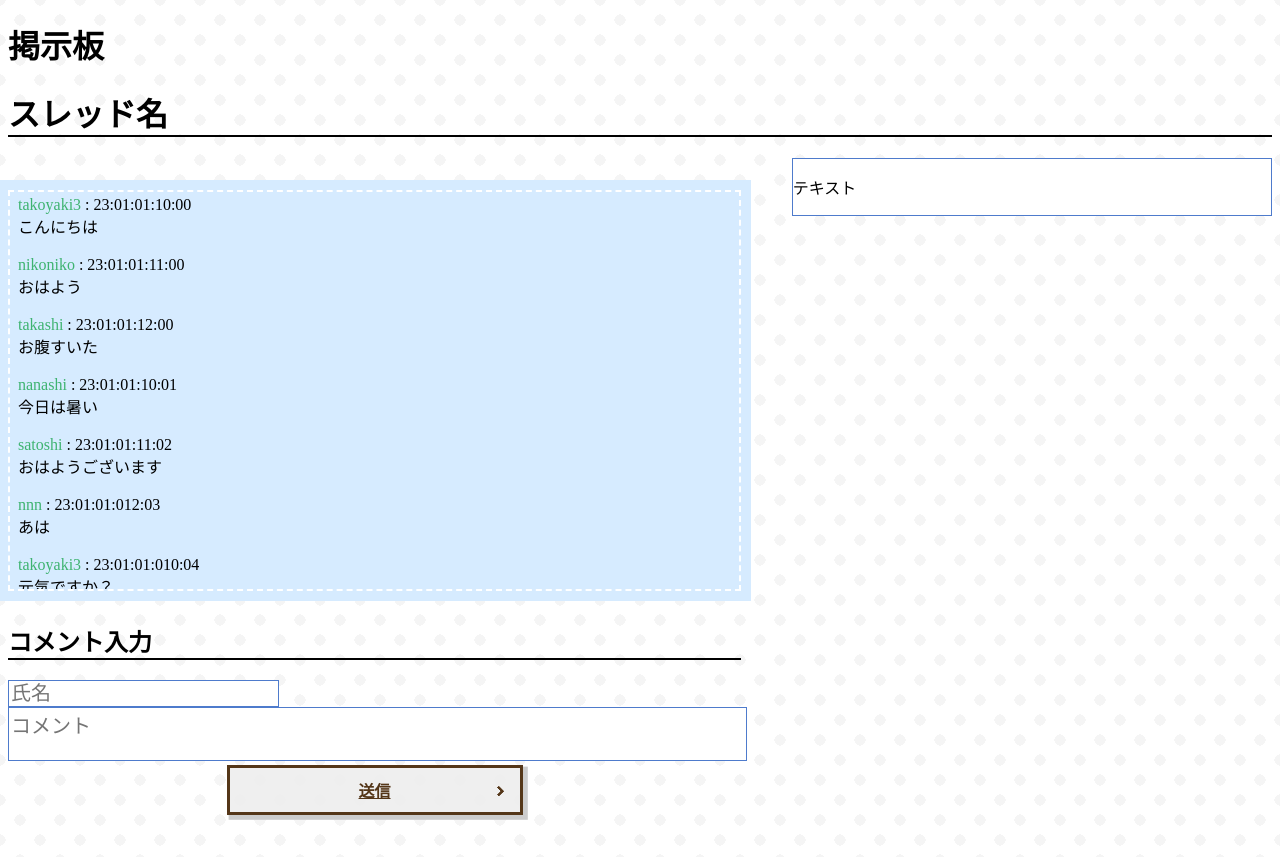
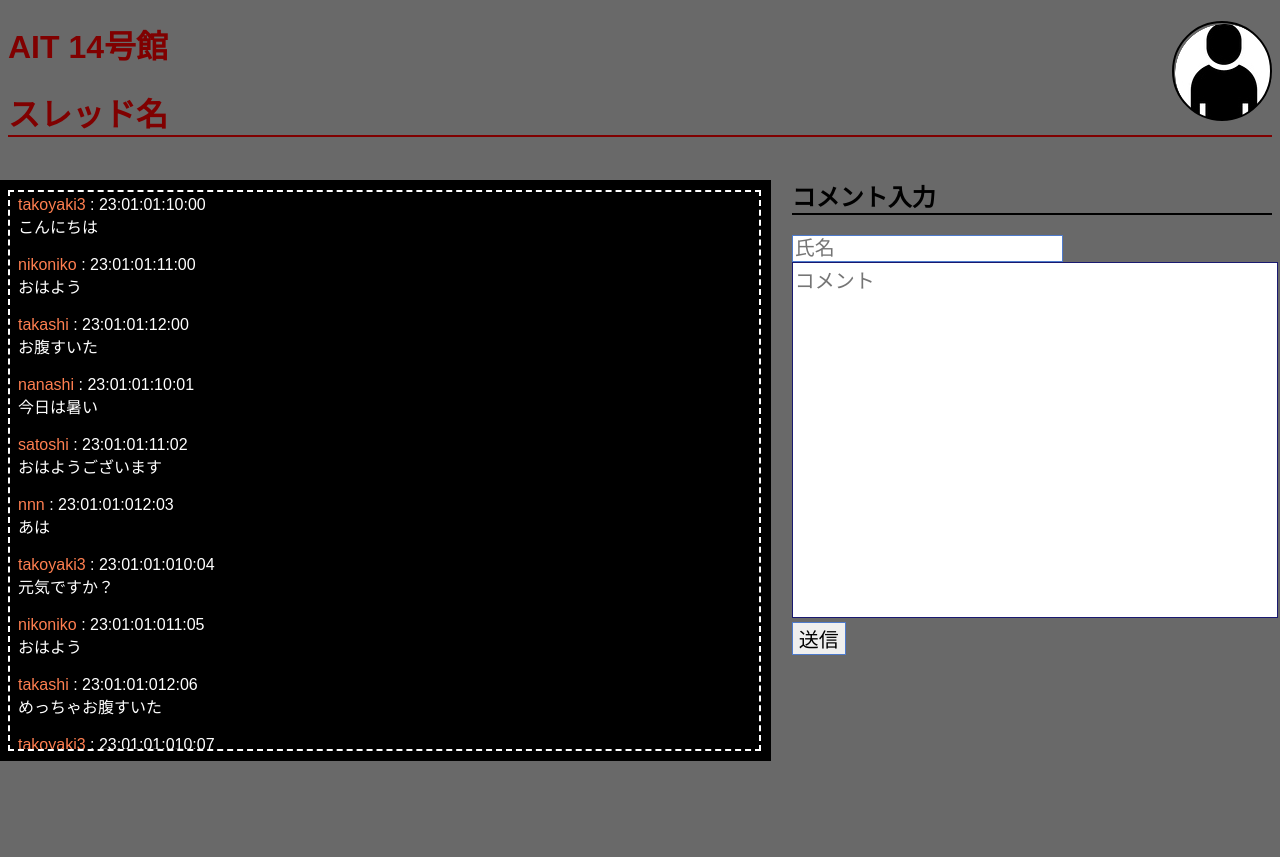
Before and after one commit to 2022AIT-OOP2-G11/ziyuukadai, a Flask app: page /thread in a window 1280 px wide. Shown: the top 857 px of the page. Run offline with Flask 2, Linux system fonts and the light colour scheme.

Commit message:
戻るボタンとアイコンボタンをつけました

```diff
--- a/static/index.js
+++ b/static/index.js
@@ -1,8 +1,10 @@
 // <script src="https://ajax.googleapis.com/ajax/libs/jquery/2.2.4/jquery.min.js"></script>
-{/* <script language="javascript" type="text/javascript" src="/static/index.js"> */}
+{
+  /* <script language="javascript" type="text/javascript" src="/static/index.js"> */
+}
 // </script>
 // ↑HTMLにこれ入れる
 
 $.getJSON("/static/sample.json", (data) => {
-    console.log(data)
+  console.log(data);
 });
--- a/static/index2.css
+++ b/static/index2.css
@@ -1,24 +1,70 @@
 body {
-  background-color: #fff;
-  background-image: radial-gradient(#f5f5f5 20%, transparent 20%),
-    radial-gradient(#f5f5f5 20%, transparent 20%);
+  background-color: #696969;
+  font-family: "ヒラギノ角ゴ StdN", "Hiragino Kaku Gothic StdN", sans-serif;
+  /*
+  background-color: #111;
+  color: #fff;
+  background-image: radial-gradient(#808080 20%, transparent 20%),
+    radial-gradient(#808080 20%, transparent 20%);
   background-size: 40px 40px;
-  background-position: 0 0, 20px 20px;
+  background-position: 0 0, 20px 20px;*/
+  /*background-color: #808080;
+  color: #fff;
+  background-image: linear-gradient(-90deg, #111 50%, transparent 50%),
+    linear-gradient(#111 50%, transparent 50%);
+  background-size: 20px 20px;*/
+}
+h1 {
+  color: #800000;
+}
+.account {
+  border: #000 2px solid; /*境界線の指定*/
+  border-radius: 50%;
+  display: block;
+  width: 100px;
+  height: 100px;
+  box-sizing: border-box;
+  background-image: url("../static/icon.png");
+  padding: 15px 15px 15px 15px;
+  text-align: center;
+  float: right;
 }
 .comment {
+  color: #fff;
   background-color: #ffffff;
-  border: #4e7bcc 1px solid; /*境界線の指定*/
-  height: 390px; /* 横幅を200pxに指定 */
+  border: #191970 1px solid; /*境界線の指定*/
+  height: 550px; /* 横幅を550pxに指定 */
   overflow-y: scroll; /* 縦方向にスクロール可能にする */
   padding: 0.2em 0.5em;
   margin: 2em 0;
-  background: #d6ebff;
-  box-shadow: 0px 0px 0px 10px #d6ebff;
+  background: #000;
+  box-shadow: 0px 0px 0px 10px #000;
   border: dashed 2px white;
+  width: 58%;
+  float: left;
 }
 
 span {
-  color: #3eb370;
+  color: #ff7f50;
+}
+
+a.btn {
+  display: block;
+  text-align: center;
+  vertical-align: middle;
+  text-decoration: none;
+  width: 50px;
+  margin: auto;
+  padding: 1rem 3rem;
+  font-weight: normal;
+  border: 2px solid #27acd9;
+  color: #27acd9;
+  transition: 0.5s;
+  float: right;
+}
+a.btn:hover {
+  color: #fff;
+  background: #27acd9;
 }
 
 .text {
@@ -28,18 +74,11 @@ span {
   transform: translateX(100%); /*初期位置*/
 }
 .box {
-  border: #4e7bcc 1px solid; /*境界線の指定*/
+  width: 38%;
+  float: right;
 }
-
-div#main {
-  width: 58%;
-  float: left;
-}
-
 nav {
   background-color: #ffffff;
-  width: 38%;
-  float: right;
 }
 
 .heading {
@@ -52,43 +91,9 @@ input {
 }
 
 textarea {
-  border: #4e7bcc 1px solid;
+  border: #191970 1px solid;
   width: 100%;
+  height: 350px;
   font-size: 15pt;
   resize: none;
 }
-
-.button a {
-  position: relative;
-  display: flex;
-  justify-content: space-around;
-  align-items: center;
-  margin: 0 auto;
-  max-width: 240px;
-  padding: 10px 25px;
-  color: #543618;
-  transition: 0.3s ease-in-out;
-  font-weight: 600;
-  background: #eeee;
-  border: 0.2rem solid #543618;
-  box-shadow: 0.2rem 0.2rem 0px 0.1rem #cccccc;
-}
-.button a:hover {
-  transform: translate3d(0.2rem, 0.2rem, 0);
-  box-shadow: none;
-  opacity: 1;
-  transition: all 0.2s;
-}
-.button a:after {
-  content: "";
-  width: 5px;
-  height: 5px;
-  border-top: 3px solid #543618;
-  border-right: 3px solid #543618;
-  transform: rotate(45deg) translateY(-50%);
-  position: absolute;
-  top: 50%;
-  right: 20px;
-  border-radius: 1px;
-  transition: 0.3s ease-in-out;
-}
--- a/templates/thread.html
+++ b/templates/thread.html
@@ -8,13 +8,15 @@
     <!--文字エンコードの指定。簡単に言うと文字化けを防ぐための記述-->
     <meta name="viewport" content="width=device-width, initial-scale=1" />
     <!--ページを様々な画面幅のデバイスでの表示に適応させるための記述-->
-    <title>掲示板</title>
+    <title>AIT 14号館</title>
     <link rel="stylesheet" href="../static/index2.css">
     <!--ページタイトルを指定するための記述-->
   </head>
   <body>
     <!--ページ上に実際に表示される要素を記述するエリア-->
-    <h1>掲示板</h1>
+    <h1>AIT 14号館
+      <a href="#" class="account"></a>
+    </h1>
     <h1 class="heading">スレッド名</h1>
     <div id="main">
         <div class="comment">
@@ -29,7 +31,11 @@
             </div>
             <br>
             {%endfor%}
+            <a href="" class="btn">戻る</a>
         </div>
+
+    <nav>
+        <div class="box">
           <form action="/thread" method="POST">
             <p>
               <h2 class="heading">コメント入力</h2>
@@ -37,17 +43,10 @@
             </br>
             <textarea name="content" maxlength="100" placeholder="コメント"></textarea>
             </br>
-        <!--<input class="button" type="submit" value="送信"  />-->
-        <div class="button">
-          <a href="#">送信</a>
-        </div>
+            <input class="button" type="submit" value="送信"  />
             </p>
             </div>
           </form>
-
-    <nav>
-        <div class="box">
-            <p>テキスト</p>
         </div>
     </nav>
   </body>
```
Also changed, not shown: static/icon.png (added). Lines whose indentation alone changed are shown as unchanged.
